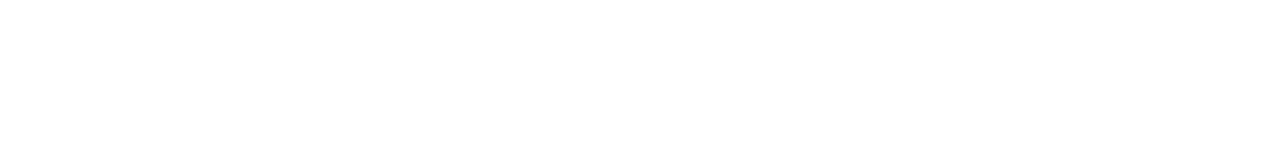
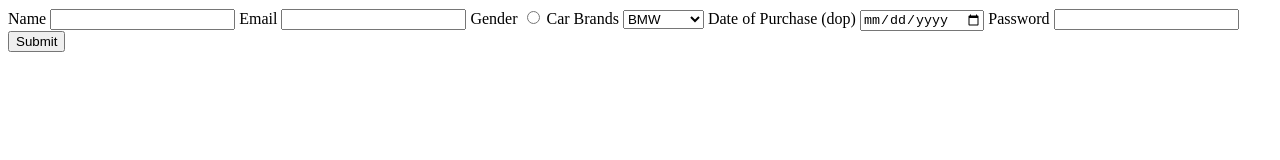
Before and after one commit to acciojob/car-insurance-form-843315, a website: page main.html in a window 1280 px wide. Drawn offline with Linux system fonts and the light colour scheme.

Commit message:
created a submission

```diff
--- a/main.html
+++ b/main.html
@@ -8,6 +8,37 @@
 
 <body>
 	<!-- the entire body must be written by student -->
+	<form method="post">
+		<label for="name">Name</label>
+		<input type="Text" id="name" required>
+
+		<label for="email">Email</label>
+		<input type="Email" id="email" required>
+
+		<label for="gender">Gender</label>
+		<input type="radio" name="gender" required>
+
+		<label for="cars">Car Brands</label>
+		<select id="cars">
+			<option>BMW</option>
+			<option>Audi</option>
+			<option>Mercedez</option>
+		</select>
+
+		<label for="dop">Date of Purchase (dop)</label>
+		<input type="Date" id="dop" required>
+
+		<label for="password">Password</label>
+		<input type="Password" id="password" required>
+
+		<button type="submit">Submit</button>
+
+	</form>
+
+
+
+
+
     <script type="text/javascript" src="./script.js">
 </script>
 
```
